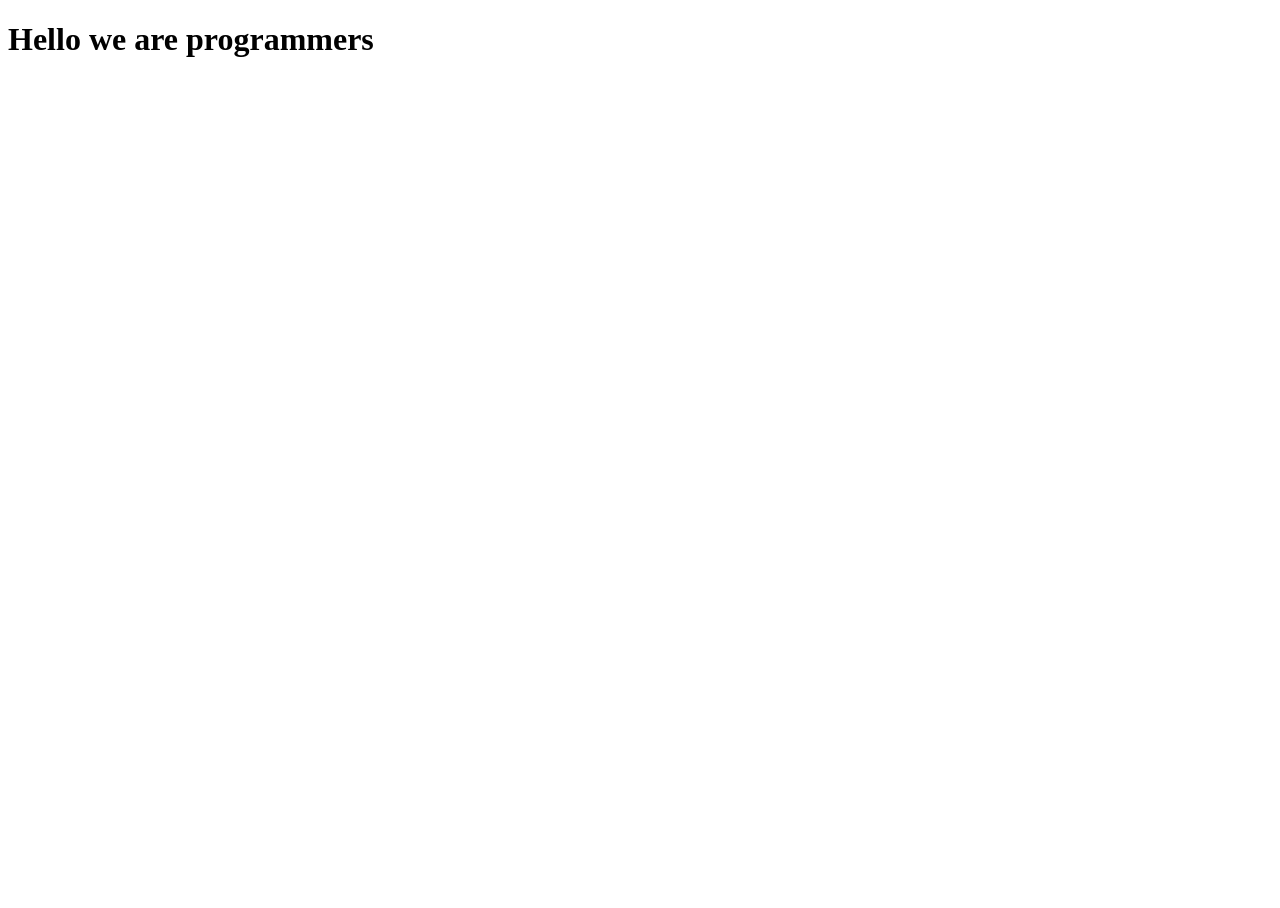
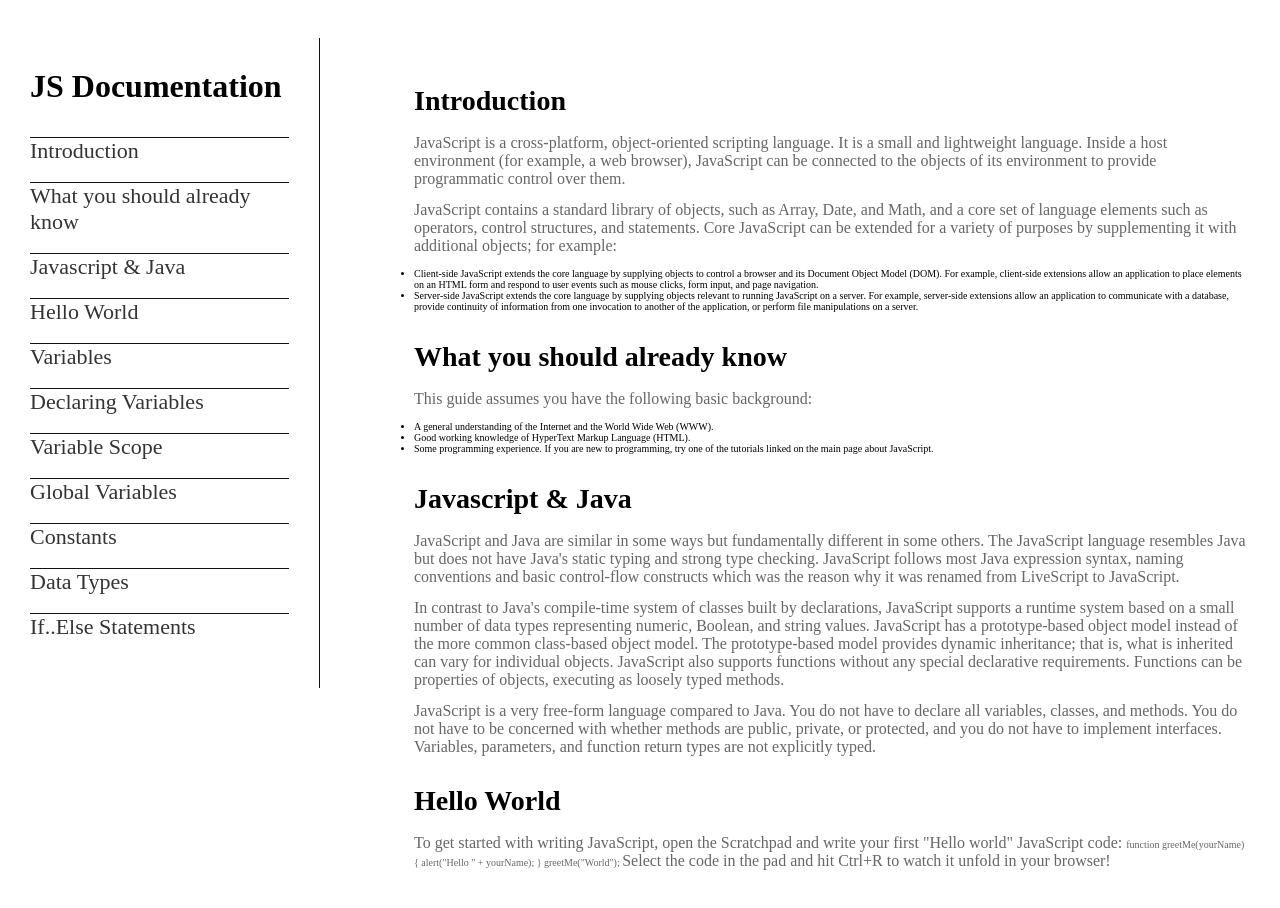
Before and after one commit to solorics/microverseproject, a plain HTML site: page index.html in a window 1280 px wide. Before the commit the page ends 800 px from the top, so only its background shows below. Drawn offline with Linux system fonts and the light colour scheme.

Commit message:
updated some features

```diff
--- a/css/style.css
+++ b/css/style.css
@@ -0,0 +1,56 @@
+* {
+  padding: 0;
+  margin: 0;
+  box-sizing: border-box;
+  font-size: 10px;
+}
+
+.nav-bar li {
+  list-style: none;
+}
+
+.container {
+  position: relative;
+  padding: 3% 0;
+  display: flex;
+  flex-direction: column;
+  justify-content: space-between;
+}
+.left-view {
+  position: fixed;
+  width: 25%;
+  left: 0;
+  padding: 3em;
+  border-right: 1px solid #111;
+}
+.right-view {
+  position: absolute;
+  width: 70%;
+  right: 0;
+  padding: 3em;
+}
+.left-section-title h1 {
+  font-size: 3.2rem;
+  margin-bottom: 1em;
+}
+.nav-bar ul {
+  text-align: left;
+}
+.nav-bar li {
+  margin: 1.8em 0;
+  border-top: 1px solid #111;
+}
+.nav-bar a {
+  text-decoration: none;
+  color: #333;
+  font-size: 2.2rem;
+}
+.right-view .section-heading h2 {
+  font-size: 2.8rem;
+  padding: 0.6em 0;
+}
+.right-view p {
+  color: #666;
+  font-size: 1.6rem;
+  margin-bottom: 0.8em;
+}
--- a/index.html
+++ b/index.html
@@ -8,21 +8,89 @@
 </head>
 
 <body>
-  <h1>Hello we are programmers</h1>
+  <main>
+    <section class="container">
+      <section class="left-view">
+      <div class="left-section-title">
+        <h1>JS Documentation</h1>
+      </div>
+      <div class="nav-bar">
+        <ul>
+          <li><a href="">Introduction</a></li>
+          <li><a href="">What you should already know</a></li>
+          <li><a href="">Javascript & Java</a></li>
+          <li><a href="">Hello World</a></li>
+          <li><a href="">Variables</a></li>
+          <li><a href="">Declaring Variables</a></li>
+          <li><a href="">Variable Scope</a></li>
+          <li><a href="">Global Variables</a></li>
+          <li><a href="">Constants</a></li>
+          <li><a href="">Data Types</a></li>
+          <li><a href="">If..Else Statements</a></li>
+        </ul>
+      </div>
+    </section>
+    <section class="right-view">
+      <div class="wrapper">
+        <div class="introduction-section">
+            <div class="section-heading">
+              <h2>Introduction</h2>
+            </div>
+          <p>
+            JavaScript is a cross-platform, object-oriented scripting language. It is a small and lightweight language. Inside a host environment (for example, a web browser), JavaScript can be connected to the objects of its environment to provide programmatic control over them.
+          </p>
+          <p>
+            JavaScript contains a standard library of objects, such as Array, Date, and Math, and a core set of language elements such as operators, control structures, and statements. Core JavaScript can be extended for a variety of purposes by supplementing it with additional objects; for example:
+            <ul>
+              <li>
+                Client-side JavaScript extends the core language by supplying objects to control a browser and its Document Object Model (DOM). For example, client-side extensions allow an application to place elements on an HTML form and respond to user events such as mouse clicks, form input, and page navigation.
+              </li>
+              <li>
+                Server-side JavaScript extends the core language by supplying objects relevant to running JavaScript on a server. For example, server-side extensions allow an application to communicate with a database, provide continuity of information from one invocation to another of the application, or perform file manipulations on a server.
+              </li>
+            </ul>
+          </p>
+        </div>
+        <div class="what-you-should-know">
+        <div class="section-heading">
+              <h2>What you should already know</h2>
+        </div>
+        <p>
+          This guide assumes you have the following basic background:
+          <ul>
+            <li>A general understanding of the Internet and the World Wide Web (WWW).</li>
+            <li>Good working knowledge of HyperText Markup Language (HTML).</li>
+            <li>Some programming experience. If you are new to programming, try one of the tutorials linked on the main page about JavaScript.</li>
+          </ul>
+        </p>
+        </div>
+        <div class="javascript-java-section">
+          <div class="section-heading">
+              <h2>Javascript & Java</h2>
+          </div>
+          <p>JavaScript and Java are similar in some ways but fundamentally different in some others. The JavaScript language resembles Java but does not have Java's static typing and strong type checking. JavaScript follows most Java expression syntax, naming conventions and basic control-flow constructs which was the reason why it was renamed from LiveScript to JavaScript.</p>
+          <p>In contrast to Java's compile-time system of classes built by declarations, JavaScript supports a runtime system based on a small number of data types representing numeric, Boolean, and string values. JavaScript has a prototype-based object model instead of the more common class-based object model. The prototype-based model provides dynamic inheritance; that is, what is inherited can vary for individual objects. JavaScript also supports functions without any special declarative requirements. Functions can be properties of objects, executing as loosely typed methods.</p>
+          <p>JavaScript is a very free-form language compared to Java. You do not have to declare all variables, classes, and methods. You do not have to be concerned with whether methods are public, private, or protected, and you do not have to implement interfaces. Variables, parameters, and function return types are not explicitly typed.</p>
+        </div>
+        <div class="hello-world">
+          <div class="section-heading">
+              <h2>Hello World</h2>
+          </div>
+          <p>
+            To get started with writing JavaScript, open the Scratchpad and write your first "Hello world" JavaScript code:
+            <span>
+              function greetMe(yourName) { alert("Hello " + yourName); }
+              greetMe("World");
+            </span>
+            Select the code in the pad and hit Ctrl+R to watch it unfold in your browser!
+          </p>
+        </div>
+      </div>
+    </section>
+    </section>
+  </main>
   <script src="https://cdn.freecodecamp.org/testable-projects-fcc/v1/bundle.js"></script>
 
-  <!--
-
-    Hello Camper!
-
-    For now, the test suite only works in Chrome!
-    Please read the README below in the JS Editor before beginning.
-    Feel free to delete this message once you have read it.
-    Good luck and Happy Coding!
-
-    - The freeCodeCamp Team
-
-    -->
   <script src="js/index.js"></script>
 </body>
 
```
